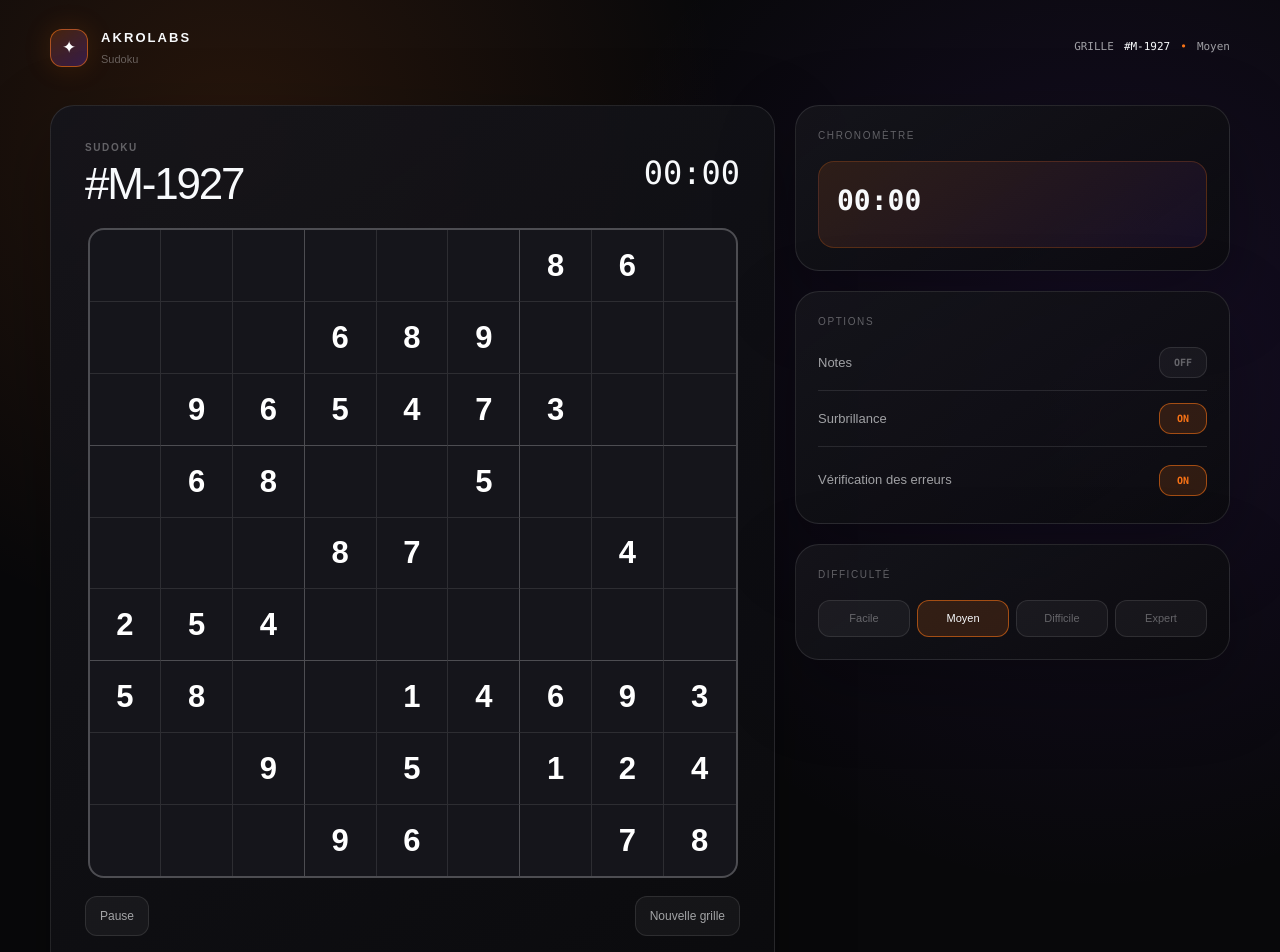
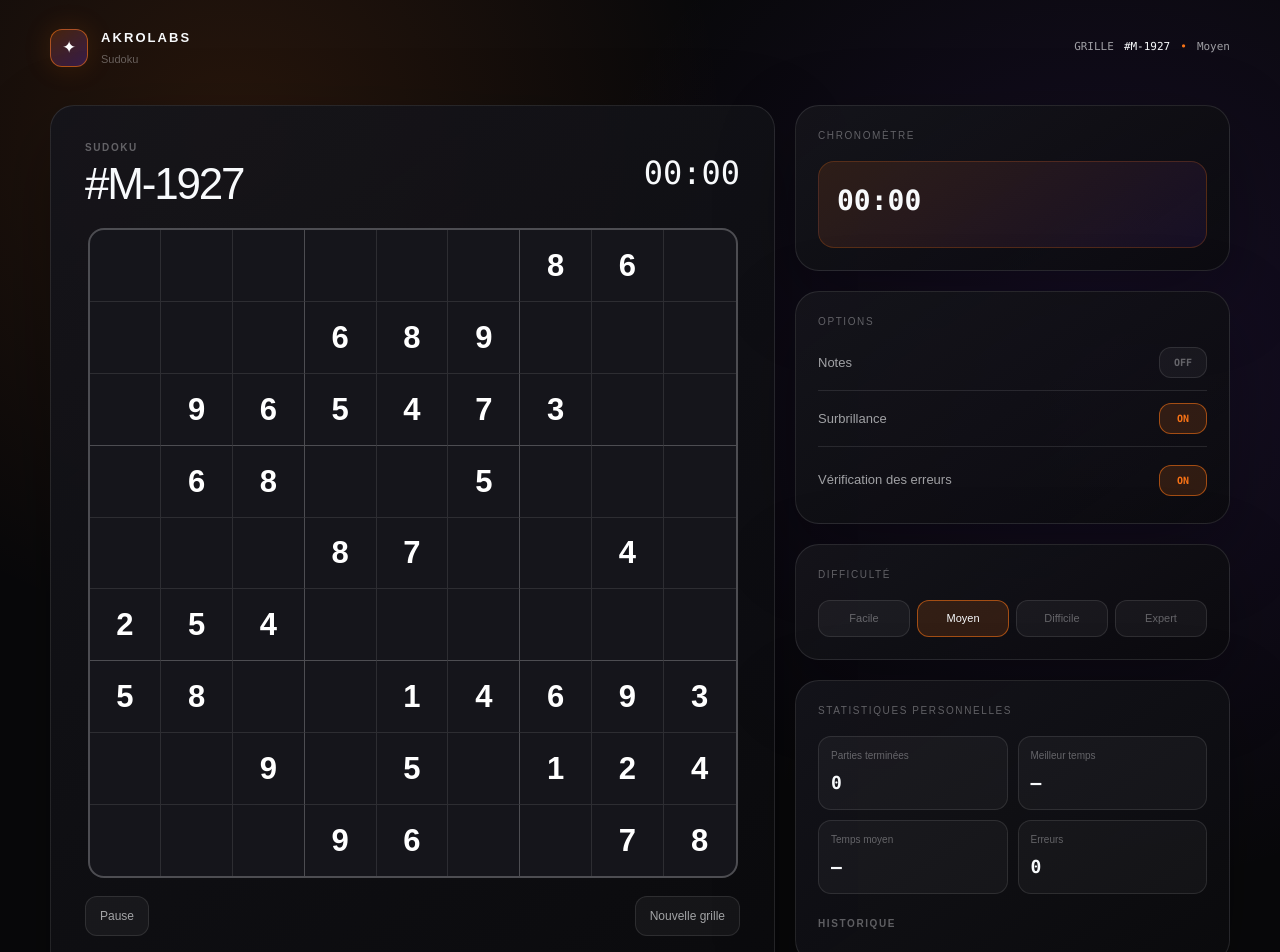
Before and after one commit to AkroDev/sudoku, a Next.js app: page / in a window 1280 px wide. Shown: the top 952 px of the page. Built offline with nearby package versions, Linux system fonts and the light colour scheme.

Commit message:
feat: add local sudoku statistics

```diff
--- a/src/app/globals.css
+++ b/src/app/globals.css
@@ -456,6 +456,74 @@ button {
   color: var(--text);
 }
 
+.stats-grid {
+  display: grid;
+  grid-template-columns: repeat(2, minmax(0, 1fr));
+  gap: 10px;
+}
+
+.stat-item {
+  display: grid;
+  min-height: 74px;
+  gap: 7px;
+  padding: 12px;
+  border: 1px solid var(--line);
+  border-radius: 13px;
+  background: rgba(255, 255, 255, 0.035);
+}
+
+.stat-item span {
+  color: var(--text-faint);
+  font-size: 10px;
+  line-height: 1.3;
+}
+
+.stat-item strong {
+  color: var(--text);
+  font-family: ui-monospace, SFMono-Regular, Menlo, monospace;
+  font-size: 18px;
+  font-variant-numeric: tabular-nums;
+}
+
+.history-heading {
+  margin: 22px 0 10px;
+}
+
+.history-list {
+  display: grid;
+  gap: 8px;
+  margin: 0;
+  padding: 0;
+  list-style: none;
+}
+
+.history-item {
+  display: flex;
+  align-items: center;
+  justify-content: space-between;
+  gap: 12px;
+  padding: 9px 0;
+  border-bottom: 1px solid var(--line);
+  color: var(--text-dim);
+  font-size: 12px;
+}
+
+.history-item:last-child {
+  padding-bottom: 0;
+  border-bottom: 0;
+}
+
+.history-item strong,
+.history-item span {
+  font-family: ui-monospace, SFMono-Regular, Menlo, monospace;
+  font-variant-numeric: tabular-nums;
+}
+
+.history-item strong {
+  color: var(--text);
+  font-size: 11px;
+}
+
 .footer-line {
   margin-top: 34px;
   color: var(--text-faint);
--- a/src/components/SudokuGame.tsx
+++ b/src/components/SudokuGame.tsx
@@ -1,12 +1,18 @@
 'use client';
 
-import { useEffect, useMemo, useState } from 'react';
+import { useEffect, useMemo, useRef, useState } from 'react';
 import {
   createPuzzle,
   DIFFICULTY_ORDER,
   DIFFICULTY_PROFILES,
   type Difficulty,
 } from '@/lib/sudoku';
+import {
+  createEmptyStatistics,
+  loadStatistics,
+  recordCompletedGame,
+  type PersonalStatistics,
+} from '@/lib/statistics';
 
 type Cell = number | null;
 type Grid = Cell[][];
@@ -62,11 +68,14 @@ export default function SudokuGame({
   const [paused, setPaused] = useState(false);
   const [completed, setCompleted] = useState(false);
   const [notesMode, setNotesMode] = useState(false);
+  const [notesUsed, setNotesUsed] = useState(false);
   const [highlightSame, setHighlightSame] = useState(true);
   const [checkErrors, setCheckErrors] = useState(true);
   const [errorCell, setErrorCell] = useState<number | null>(null);
   const [correctCell, setCorrectCell] = useState<number | null>(null);
   const [hydrated, setHydrated] = useState(false);
+  const [statistics, setStatistics] = useState<PersonalStatistics>(() => createEmptyStatistics());
+  const completionRecorded = useRef(false);
 
   const puzzleId = puzzle.id;
   const puzzleGrid = puzzle.grid;
@@ -86,6 +95,10 @@ export default function SudokuGame({
     : grid[selectedRow][selectedColumn];
 
   useEffect(() => {
+    setStatistics(loadStatistics());
+  }, []);
+
+  useEffect(() => {
     setHydrated(false);
     setGrid(createInitialGrid(puzzleGrid));
     setNotes(createEmptyNotes());
@@ -96,8 +109,10 @@ export default function SudokuGame({
     setStarted(false);
     setPaused(false);
     setCompleted(false);
+    setNotesUsed(false);
     setErrorCell(null);
     setCorrectCell(null);
+    completionRecorded.current = false;
 
     const saved = window.localStorage.getItem(storageKey);
     if (saved) {
@@ -114,8 +129,10 @@ export default function SudokuGame({
           setPaused(Boolean(state.paused));
           setCompleted(Boolean(state.completed));
           setNotesMode(Boolean(state.notesMode));
+          setNotesUsed(Boolean(state.notesUsed));
           setHighlightSame(state.highlightSame !== false);
           setCheckErrors(state.checkErrors !== false);
+          completionRecorded.current = Boolean(state.completed);
         }
       } catch {
         window.localStorage.removeItem(storageKey);
@@ -137,10 +154,11 @@ export default function SudokuGame({
       paused,
       completed,
       notesMode,
+      notesUsed,
       highlightSame,
       checkErrors,
     }));
-  }, [grid, notes, selectedCell, elapsedSeconds, penalties, errors, started, paused, completed, notesMode, highlightSame, checkErrors, hydrated, storageKey]);
+  }, [grid, notes, selectedCell, elapsedSeconds, penalties, errors, started, paused, completed, notesMode, notesUsed, highlightSame, checkErrors, hydrated, storageKey]);
 
   useEffect(() => {
     if (!started || paused || completed) return;
@@ -154,6 +172,23 @@ export default function SudokuGame({
     if (isFull && isCorrect) {
       setCompleted(true);
       setStarted(false);
+      if (!completionRecorded.current) {
+        const nextStatistics = recordCompletedGame({
+          puzzleId,
+          difficulty,
+          seed,
+          rawTime: elapsedSeconds,
+          penalties,
+          finalTime: elapsedSeconds + penalties,
+          errors,
+          notesUsed,
+          highlightSame,
+          checkErrors,
+          completedAt: Date.now(),
+        });
+        setStatistics(nextStatistics);
+        completionRecorded.current = true;
+      }
     }
   };
 
@@ -166,6 +201,7 @@ export default function SudokuGame({
     if (!started) setStarted(true);
 
     if (notesMode) {
+      setNotesUsed(true);
       setNotes((current) => current.map((notesRow, rowIndex) => notesRow.map((cellNotes, columnIndex) => {
         if (rowIndex !== row || columnIndex !== column) return cellNotes;
         return cellNotes.includes(value)
@@ -252,6 +288,11 @@ export default function SudokuGame({
       ? null
       : grid[selectedRow][selectedColumn])
   ), [grid, selectedCell, selectedRow, selectedColumn, selectedValue]);
+  const currentStatistics = statistics.byDifficulty[difficulty];
+  const averageTime = currentStatistics.completed > 0
+    ? Math.round(currentStatistics.totalTime / currentStatistics.completed)
+    : null;
+  const formatOptionalTime = (value: number | null) => value === null ? '—' : formatTime(value);
 
   return (
     <main className="app-shell">
@@ -407,6 +448,25 @@ export default function SudokuGame({
               ))}
             </div>
           </section>
+
+          <section className="panel side-panel">
+            <p className="panel-title">Statistiques personnelles</p>
+            <div className="stats-grid">
+              <div className="stat-item"><span>Parties terminées</span><strong>{statistics.totalCompleted}</strong></div>
+              <div className="stat-item"><span>Meilleur temps</span><strong>{formatOptionalTime(currentStatistics.bestTime)}</strong></div>
+              <div className="stat-item"><span>Temps moyen</span><strong>{formatOptionalTime(averageTime)}</strong></div>
+              <div className="stat-item"><span>Erreurs</span><strong>{currentStatistics.errors}</strong></div>
+            </div>
+            <p className="field-label history-heading">Historique</p>
+            <ul className="history-list">
+              {statistics.history.slice(0, 5).map((record) => (
+                <li className="history-item" key={`${record.puzzleId}-${record.completedAt}`}>
+                  <strong>#{record.puzzleId}</strong>
+                  <span>{formatTime(record.finalTime)}</span>
+                </li>
+              ))}
+            </ul>
+          </section>
         </aside>
       </div>
 
@@ -417,6 +477,8 @@ export default function SudokuGame({
           <div className="status-line"><span>Pénalités</span><strong>+{penalties} s</strong></div>
           <div className="status-line"><span>Temps final</span><strong>{formatTime(elapsedSeconds + penalties)}</strong></div>
           <div className="status-line"><span>Erreurs</span><strong>{errors}</strong></div>
+          <div className="status-line"><span>Surbrillance</span><strong>{highlightSame ? 'activée' : 'désactivée'}</strong></div>
+          <div className="status-line"><span>Vérification des erreurs</span><strong>{checkErrors ? 'activée' : 'désactivée'}</strong></div>
         </section>
       )}
 
--- /dev/null
+++ b/src/lib/statistics.ts
@@ -0,0 +1,129 @@
+import type { Difficulty } from './sudoku';
+
+export type CompletedGameRecord = {
+  puzzleId: string;
+  difficulty: Difficulty;
+  seed: number;
+  rawTime: number;
+  penalties: number;
+  finalTime: number;
+  errors: number;
+  notesUsed: boolean;
+  highlightSame: boolean;
+  checkErrors: boolean;
+  completedAt: number;
+};
+
+export type DifficultyStatistics = {
+  completed: number;
+  bestTime: number | null;
+  totalTime: number;
+  errors: number;
+  noErrorGames: number;
+};
+
+export type PersonalStatistics = {
+  totalCompleted: number;
+  byDifficulty: Record<Difficulty, DifficultyStatistics>;
+  history: CompletedGameRecord[];
+};
+
+const STORAGE_KEY = 'akrolabs-sudoku-statistics-v1';
+const DIFFICULTIES: Difficulty[] = ['easy', 'medium', 'hard', 'expert'];
+
+function createDifficultyStatistics(): DifficultyStatistics {
+  return {
+    completed: 0,
+    bestTime: null,
+    totalTime: 0,
+    errors: 0,
+    noErrorGames: 0,
+  };
+}
+
+export function createEmptyStatistics(): PersonalStatistics {
+  return {
+    totalCompleted: 0,
+    byDifficulty: {
+      easy: createDifficultyStatistics(),
+      medium: createDifficultyStatistics(),
+      hard: createDifficultyStatistics(),
+      expert: createDifficultyStatistics(),
+    },
+    history: [],
+  };
+}
+
+function isDifficulty(value: unknown): value is Difficulty {
+  return typeof value === 'string' && DIFFICULTIES.includes(value as Difficulty);
+}
+
+function normalizeStatistics(value: unknown): PersonalStatistics {
+  const empty = createEmptyStatistics();
+  if (!value || typeof value !== 'object') return empty;
+  const stored = value as Partial<PersonalStatistics>;
+  const byDifficulty = { ...empty.byDifficulty };
+
+  for (const difficulty of DIFFICULTIES) {
+    const candidate = stored.byDifficulty?.[difficulty];
+    if (!candidate) continue;
+    byDifficulty[difficulty] = {
+      completed: Number(candidate.completed) || 0,
+      bestTime: typeof candidate.bestTime === 'number' ? candidate.bestTime : null,
+      totalTime: Number(candidate.totalTime) || 0,
+      errors: Number(candidate.errors) || 0,
+      noErrorGames: Number(candidate.noErrorGames) || 0,
+    };
+  }
+
+  const history = Array.isArray(stored.history)
+    ? stored.history.filter((record): record is CompletedGameRecord => (
+      Boolean(record)
+      && typeof record === 'object'
+      && typeof record.puzzleId === 'string'
+      && isDifficulty(record.difficulty)
+      && typeof record.finalTime === 'number'
+    )).slice(0, 50)
+    : [];
+
+  return {
+    totalCompleted: Number(stored.totalCompleted) || 0,
+    byDifficulty,
+    history,
+  };
+}
+
+export function loadStatistics(): PersonalStatistics {
+  if (typeof window === 'undefined') return createEmptyStatistics();
+  const stored = window.localStorage.getItem(STORAGE_KEY);
+  if (!stored) return createEmptyStatistics();
+  try {
+    return normalizeStatistics(JSON.parse(stored));
+  } catch {
+    window.localStorage.removeItem(STORAGE_KEY);
+    return createEmptyStatistics();
+  }
+}
+
+function saveStatistics(statistics: PersonalStatistics) {
+  window.localStorage.setItem(STORAGE_KEY, JSON.stringify(statistics));
+}
+
+export function recordCompletedGame(record: CompletedGameRecord) {
+  const current = loadStatistics();
+  const difficulty = current.byDifficulty[record.difficulty];
+  const nextDifficulty: DifficultyStatistics = {
+    completed: difficulty.completed + 1,
+    bestTime: difficulty.bestTime === null ? record.finalTime : Math.min(difficulty.bestTime, record.finalTime),
+    totalTime: difficulty.totalTime + record.finalTime,
+    errors: difficulty.errors + record.errors,
+    noErrorGames: difficulty.noErrorGames + (record.errors === 0 ? 1 : 0),
+  };
+  const next: PersonalStatistics = {
+    totalCompleted: current.totalCompleted + 1,
+    byDifficulty: { ...current.byDifficulty, [record.difficulty]: nextDifficulty },
+    history: [record, ...current.history].slice(0, 50),
+  };
+  saveStatistics(next);
+  return next;
+}
```
